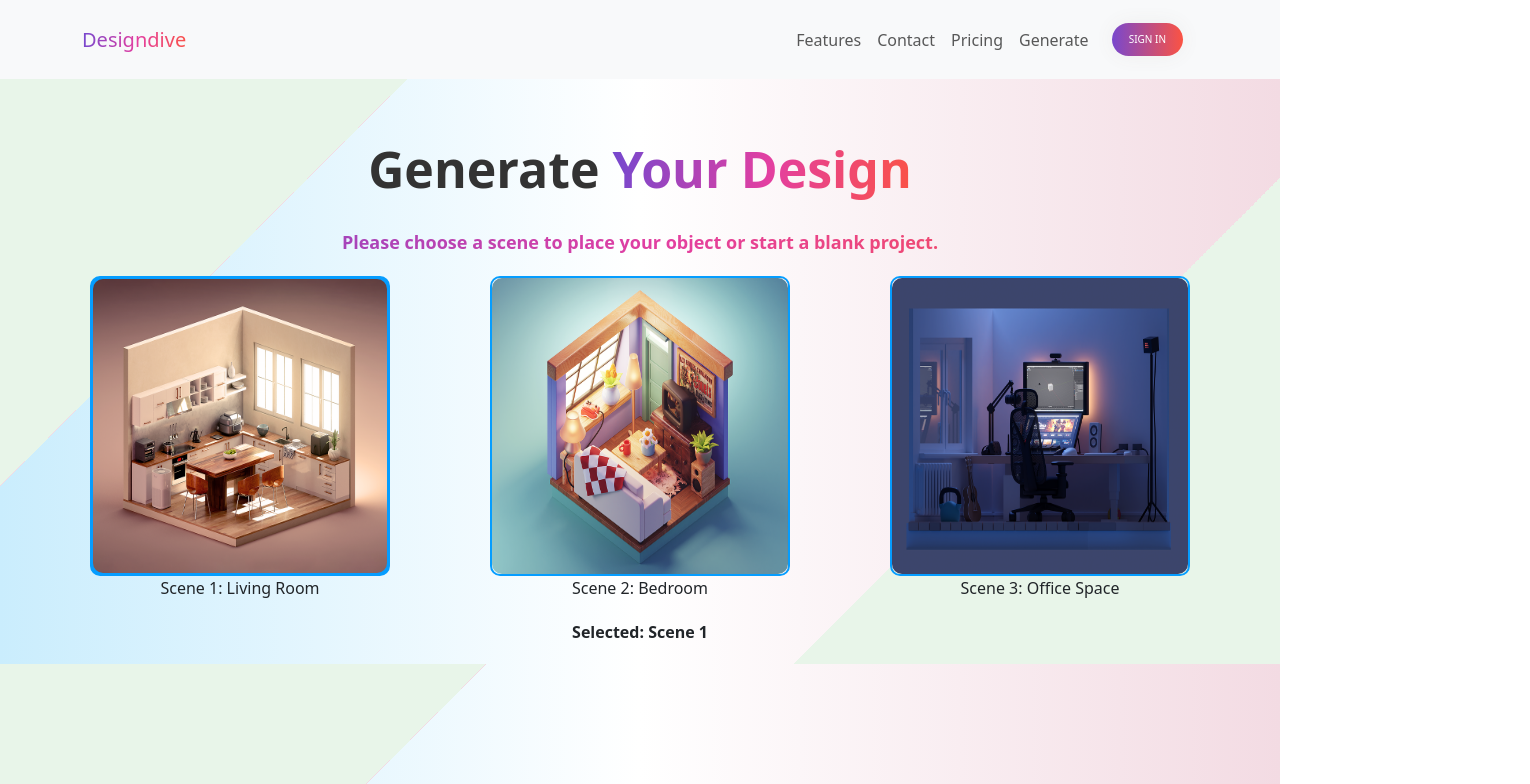
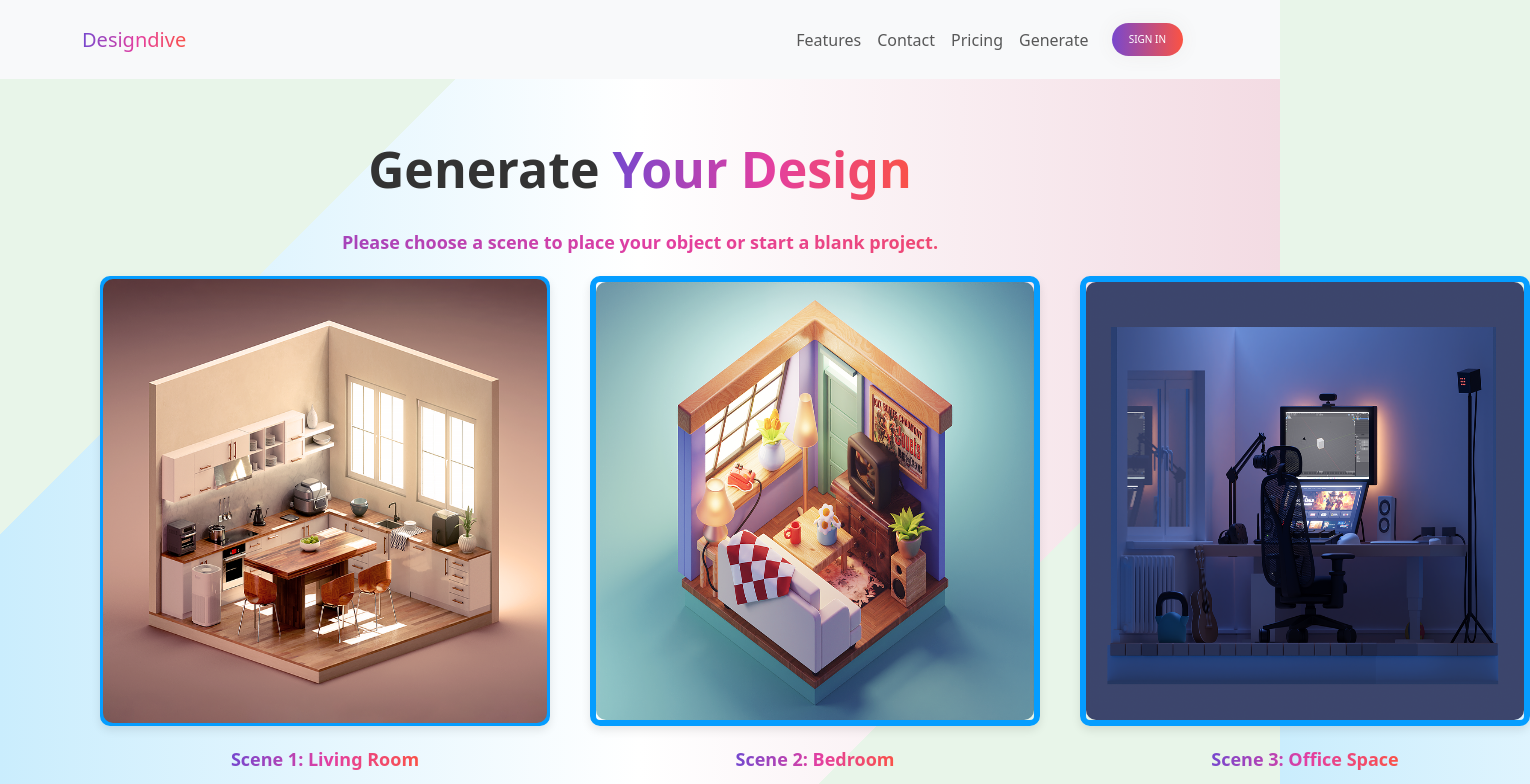
Before and after one commit to DLOVRIC2/designdive, a React (Create React App) app in the folder frontend/: page /generate in a window 1280 px wide. Shown: the top 784 px of the page, 1530 px wide, since content can reach past the window. Built offline with nearby package versions, Linux system fonts and the light colour scheme.

Commit message:
Stylings

```diff
--- a/frontend/src/features/Generate.css
+++ b/frontend/src/features/Generate.css
@@ -33,6 +33,7 @@ text-decoration: underline;
     display: flex;
     flex-direction: column;
     align-items: center;
+    margin: 0 10px;
   }
 
 
@@ -40,12 +41,13 @@ text-decoration: underline;
 display: flex;
 justify-content: space-between;
 margin: 20px 0;
+gap: 20px;
 }
 
 .scene-box {
-    width: 300px; /* Increase the width */
-    height: 300px; /* Increase the height */
-    border: 2px solid var(--color-primary);
+    width: 450px; /* Increase the width */
+    height: 450px; /* Increase the height */
+    border: 6px solid var(--color-primary);
     padding: 0; /* Removed padding */
     display: flex;
     flex-direction: column;
@@ -54,6 +56,8 @@ margin: 20px 0;
     cursor: pointer;
     transition: all 0.3s;
     border-radius: 10px;
+    box-shadow: 0px 4px 10px rgba(0, 0, 0, 0.1);
+
   }
 
 .scene-box img {
@@ -75,6 +79,18 @@ margin: 20px 0;
 
 .scene-selected {
 font-weight: bold;
+
+}
+
+.scene-text {
+font-size: 18px;
+font-weight: bold;
+text-align: left;
+margin: 20px 0;
+background: linear-gradient(95deg, var(--color-primary) 15%, var(--color-tertiary) 45%, var(--color-pink) 75%, var(--color-secondary) 100%) 98%/200% 100%;
+-webkit-background-clip: text;
+background-clip: text;
+-webkit-text-fill-color: transparent;
 }
 
 .generate-container p {
```
